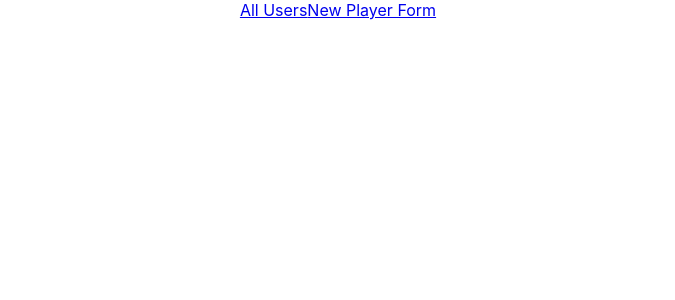
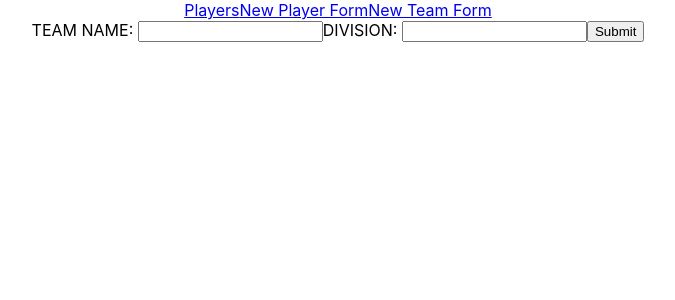
Before and after one commit to Amholmes49/Project3_FrontEnd, a React (Create React App) app: page /new-team-form in a window 1280 px wide. Before the commit this address led to /Players. Shown: the top 300 px of the page, without its empty margins (302-977 px from the left). Built offline with nearby package versions, Linux system fonts and the light colour scheme; no server answers.

Commit message:
newTeamForm

```diff
--- a/package.json
+++ b/package.json
@@ -7,8 +7,11 @@
     "@testing-library/react": "^9.5.0",
     "@testing-library/user-event": "^7.2.1",
     "axios": "^0.19.2",
+    "bootstrap": "^4.4.1",
     "react": "^16.13.1",
+    "react-bootstrap": "^1.0.0",
     "react-dom": "^16.13.1",
+    "react-dropdown": "^1.7.0",
     "react-router": "^5.1.2",
     "react-router-dom": "^5.1.2",
     "react-scripts": "3.4.0"
--- a/src/App.js
+++ b/src/App.js
@@ -4,7 +4,8 @@ import './App.css';
 import Players from './Players';
 import Player from './Player';
 import NewPlayerForm from './NewPlayerForm';
-
+import NewTeamForm from './NewTeamForm';
+import Dropdown from 'react-bootstrap/Dropdown'
 
 import axios from 'axios';
 import { Route, Link, Redirect, Switch, withRouter } from "react-router-dom";
@@ -28,7 +29,10 @@ class App extends React.Component {
       newTeamName: '',
       newTeamDivision:''
     }
+    this.handleTeamSubmit = this.handleTeamSubmit.bind(this);
   }
+
+
 
   componentDidMount() {
     this.getPlayersAxios()
@@ -70,7 +74,23 @@ class App extends React.Component {
       }))
     })
   }
+  createTeamAxios() {
+    axios({
+      method: "POST",
+      url: backendTeamsUrl,
+      data: {
+        TeamName: this.state.newTeamName,
+        Division: this.state.newTeamDivision,
 
+      }
+    })
+    .then(newTeam => {
+      console.log(newTeam)
+      this.setState(prevState => ({
+        teams: [...prevState.teams, newTeam.data]
+      }))
+    })
+  }
   deleteAxiosPlayer = event => {
     event.preventDefault()
 
@@ -86,6 +106,12 @@ class App extends React.Component {
   handleSubmit = event => {
     event.preventDefault()
     this.createPlayerAxios()
+    document.getElementById("playersform").reset();
+  }
+  handleTeamSubmit = event => {
+    event.preventDefault()
+    this.createTeamAxios()
+    document.getElementById("teamsform").reset();
   }
 
   handleChange = (event) => {
@@ -100,8 +126,9 @@ class App extends React.Component {
     return (
       <div className="App">
         <nav>
-          <Link to="/">All Users</Link>
+          <Link to="/">Players</Link>
           <Link to="/new-player-form">New Player Form</Link>
+          <Link to="/new-team-form">New Team Form</Link>
         </nav>
         <Switch>
           <Route
@@ -111,6 +138,7 @@ class App extends React.Component {
               <Players
                 players={this.state.players}
                 handleDelete={this.deleteAxiosPlayer}
+                teams={this.state.teams}
               />
             )}
           />
@@ -124,6 +152,16 @@ class App extends React.Component {
               <NewPlayerForm
                 handleChange={this.handleChange}
                 handleSubmit={this.handleSubmit}
+                teams={this.state.teams}
+              />
+            )}
+          />
+          <Route
+            path="/new-team-form"
+            render={() => (
+              <NewTeamForm
+                handleChange={this.handleChange}
+                handleTeamSubmit={this.handleTeamSubmit}
               />
             )}
           />
--- a/src/NewPlayerForm.js
+++ b/src/NewPlayerForm.js
@@ -1,12 +1,18 @@
 import React from 'react';
 import './App.css';
+import Dropdown from 'react-dropdown'
+
 
 const NewPlayerForm = props => {
+    console.log(props.teams)
+    let allTeams = props.teams.map(team => {
+        return <option value={team.TeamName}>{team.TeamName}</option>
+    })
     return (
         <div className="newplayerformcontainer">
-            <form onSubmit={props.handleSubmit} onChange={props.handleChange}>
-                NAME: <input type="text" name="newPlayerName" />
-                TEAM: <input type="text" name="newPlayerTeam" />
+            <form id="playersform" onSubmit={props.handleSubmit} onChange={props.handleChange}>
+                NAME: <input type="text" placeholder="Name" name="newPlayerName" />
+                TEAM: <select placeholder="Select a Team" name="newPlayerTeam"><option value=''>Select a Team</option>{allTeams}</select>
                 NUMBER: <input type="number" name="newPlayerNumber" />
                 POSITION: <input type="text" name="newPlayerPosition" />
                 <input type="submit" />
--- /dev/null
+++ b/src/NewTeamForm.js
@@ -0,0 +1,18 @@
+import React from 'react';
+import './App.css';
+
+const NewTeamForm = props => {
+    console.log(props)
+    return (
+        <div className="newteamformcontainer">
+            <form id="teamsform" onSubmit={props.handleTeamSubmit} onChange={props.handleChange} >
+                TEAM NAME: <input type="text" name="newTeamName" />
+                DIVISION: <input type="text" name="newTeamDivision" />
+                <input type="submit" />
+
+            </form>
+        </div>
+    );
+}
+
+export default NewTeamForm
```
Also changed, not shown: 1 other file (tests, documents, lock files or other folders).
